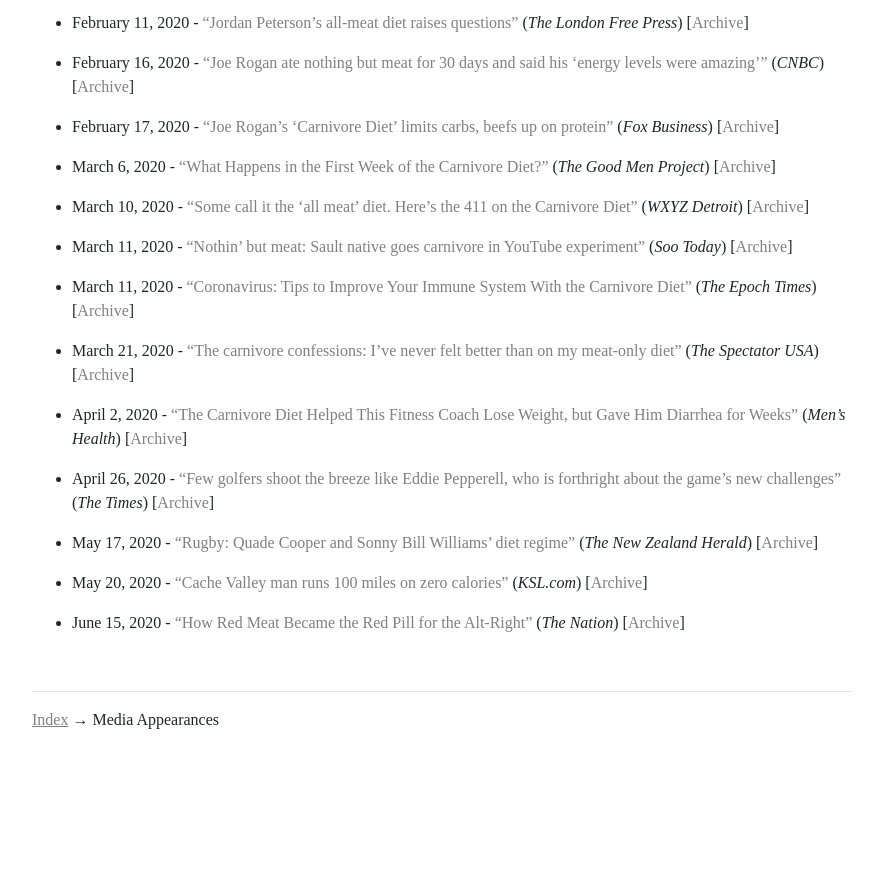
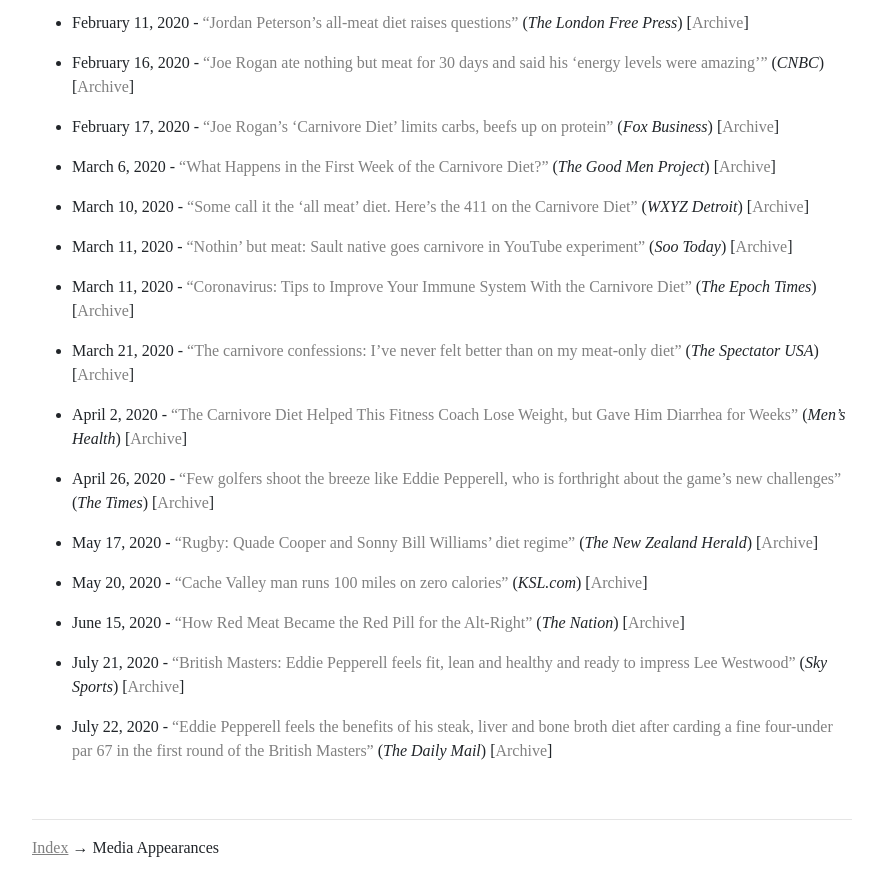
Before and after one commit to bitstein/justmeat.co, a Jekyll site: the page built from wiki/pages/media.md, in a window 1280 px wide and 900 px high, scrolled down 3904 px. Shown: the top 896 px of the window, without its empty margins (198-1081 px from the left). Built offline with Jekyll 4.4.1, drawn with Linux system fonts in a browser that asks for light colours; nearby versions of some CDN libraries; some web fonts are replaced; before the commit the page ends 4676 px from its top, so only the background shows below that.

Commit message:
Update media

```diff
--- a/wiki/pages/media.md
+++ b/wiki/pages/media.md
@@ -158,3 +158,7 @@
 * May 20, 2020 - [“Cache Valley man runs 100 miles on zero calories”](https://www.ksl.com/article/46753117/cache-valley-man-runs-100-miles-on-zero-calories) (_KSL.com_) [[Archive](http://web.archive.org/web/20200529152114/https://www.ksl.com/article/46753117/cache-valley-man-runs-100-miles-on-zero-calories)]
 
 * June 15, 2020 - [“How Red Meat Became the Red Pill for the Alt-Right”](https://www.thenation.com/article/society/beef-red-pill-right/) (_The Nation_) [[Archive](https://web.archive.org/web/20200615221617/https://www.thenation.com/article/society/beef-red-pill-right/)]
+
+* July 21, 2020 - [“British Masters: Eddie Pepperell feels fit, lean and healthy and ready to impress Lee Westwood”](https://www.skysports.com/golf/news/12176/12033356/british-masters-eddie-pepperell-feels-fit-lean-and-healthy-and-ready-to-impress-lee-westwood) (_Sky Sports_) [[Archive](https://archive.fo/791Qj)]
+
+* July 22, 2020 - [“Eddie Pepperell feels the benefits of his steak, liver and bone broth diet after carding a fine four-under par 67 in the first round of the British Masters”](https://www.dailymail.co.uk/sport/golf/article-8550171/Eddie-Pepperell-feels-benefits-steak-liver-bone-broth-diet-British-Masters.html) (_The Daily Mail_) [[Archive](https://archive.fo/PPkvO)]
```
